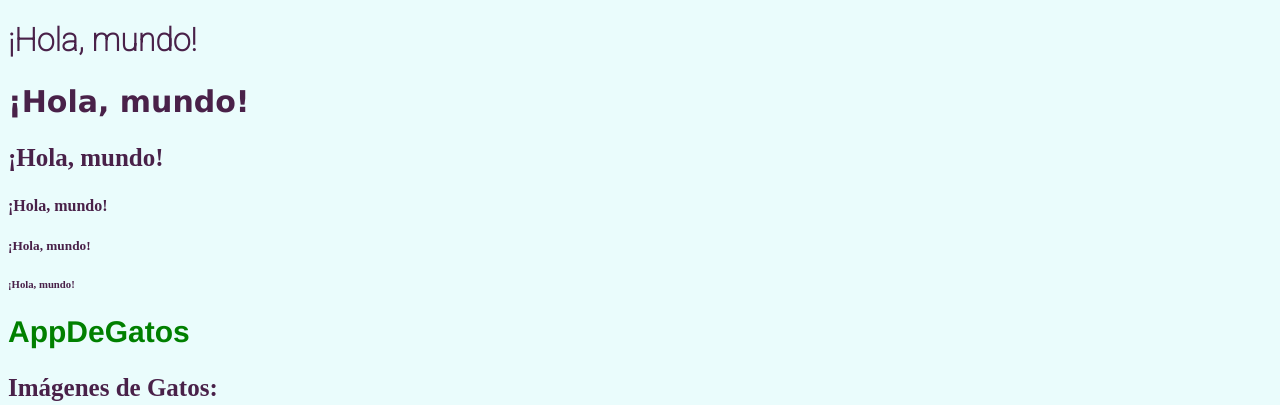
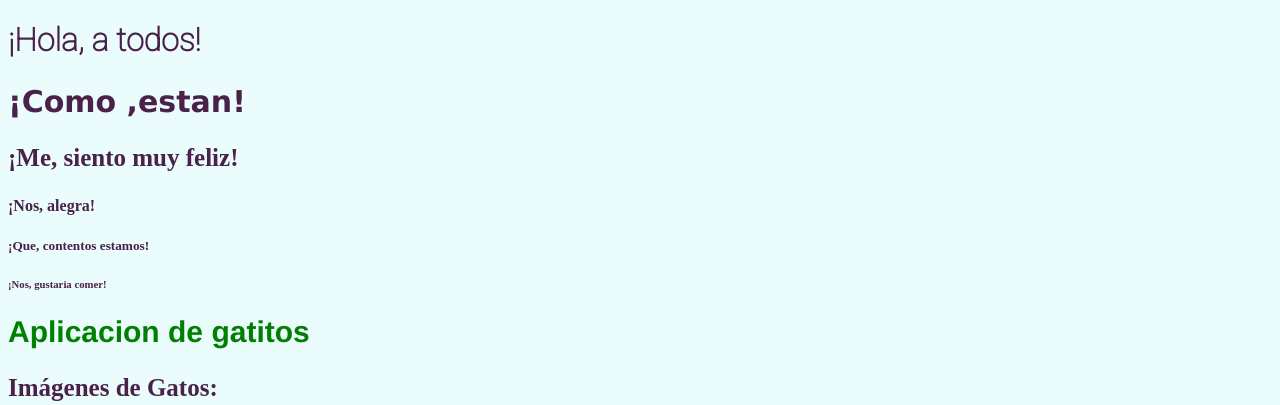
Before and after one commit to vero24mamani/veronica, a plain HTML site: page index.html in a window 1280 px wide. Shown: the top 405 px of the page. Drawn offline with Linux system fonts and the light colour scheme.

Commit message:
mi primer commit para el examen

```diff
--- a/index.html
+++ b/index.html
@@ -5,7 +5,7 @@
 
 <head>
     <!--El head sirve para agregar Archivos Externos-->
-    <title>Apps de Gatos</title>
+    <title>Aplicacion de gatitos</title>
     <link href="style.css" rel="stylesheet">
     <link href="link rel=" preconnect href="https://fonts.googleapis.com">
     <link rel="preconnect" href="https://fonts.gstatic.com" crossorigin>
@@ -32,17 +32,17 @@
     <!--body = Estructura de la Página-->
 
     <!--Crear encabezados-->
-    <h1>¡Hola, mundo!</h1> <!--Nivel más grande de encabezado-->
-    <h2>¡Hola, mundo!</h2> <!--Etiqueta de apertura + contenido + etiqueta de cierre-->
-    <h3>¡Hola, mundo!</h3>
-    <h4>¡Hola, mundo!</h4>
-    <h5>¡Hola, mundo!</h5>
-    <h6>¡Hola, mundo!</h6>
+    <h1>¡Hola, a todos!</h1> <!--Nivel más grande de encabezado-->
+    <h2>¡Como ,estan!</h2> <!--Etiqueta de apertura + contenido + etiqueta de cierre-->
+    <h3>¡Me, siento muy feliz!</h3>
+    <h4>¡Nos, alegra!</h4>
+    <h5>¡Que, contentos estamos!</h5>
+    <h6>¡Nos, gustaria comer!</h6>
 
     <!--Ejemplo de estilo en línea-->
     <!--<h1 style="color: blue;">AppDeGatos</h1>-->
 
-    <h1 id="titulo-app-gatos">AppDeGatos</h1>
+    <h1 id="titulo-app-gatos">Aplicacion de gatitos</h1>
     <main>
         <h3>Imágenes de Gatos:</h3>
         <!--Así se escribe un comentario Comando: CTRL + K después CTRL + C-->
```
